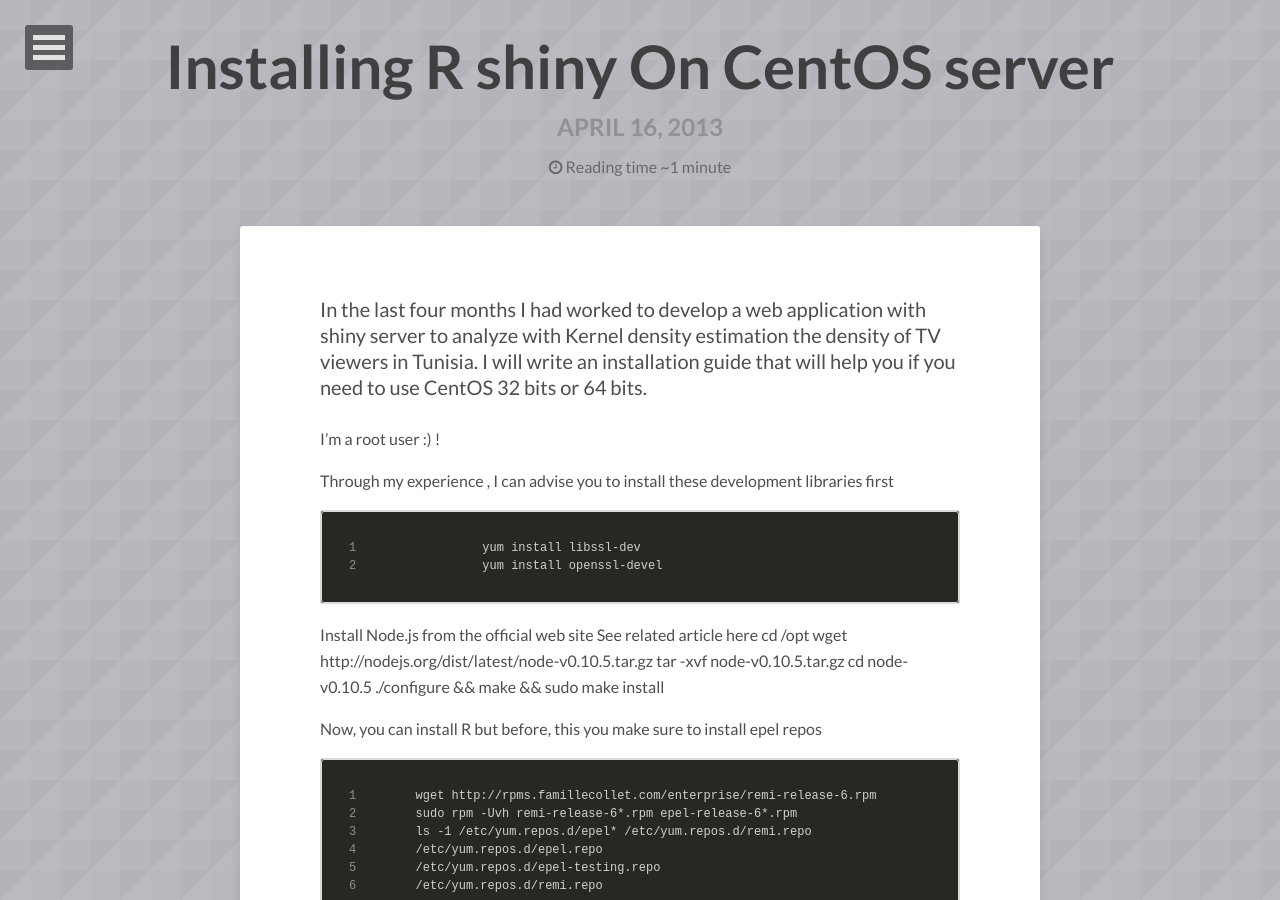
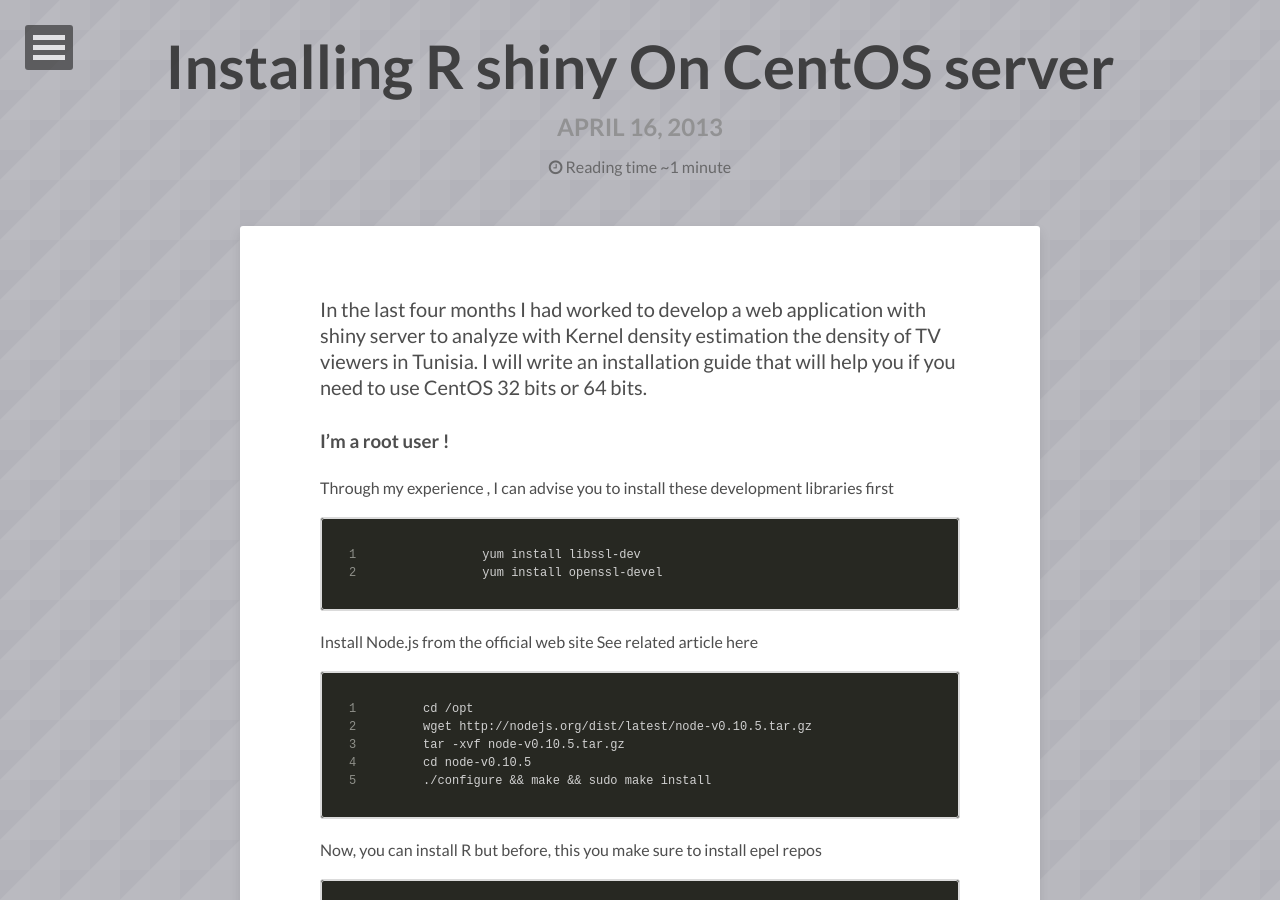
Before and after one commit to saberbouabid/WEBS, a Jekyll site: the page built from _posts/2013-04-16-Shiny on CentOS.md, in a window 1280 px wide and 900 px high. Built offline with Jekyll 4.4.1, drawn with Linux system fonts in a browser that asks for light colours; nearby versions of some CDN libraries; comment, search, counter and statistics services are not loaded; part of the change alters nothing that is shown.

```diff
--- a/_posts/2013-04-16-Shiny on CentOS.md
+++ b/_posts/2013-04-16-Shiny on CentOS.md
@@ -6,20 +6,21 @@ tags: [Unix, R]
 modified: 2013-04-16
 image:
 comment: true
+read-time: false
 ---
 
 In the last four months I had worked to develop a web application with shiny server to analyze with Kernel density estimation  the density of TV viewers in Tunisia. I will write an installation guide that will help you if you need to use CentOS 32 bits or 64 bits.
 
 
-I’m a root user :) !
+### I’m a root user  !
 
 Through my experience , I can advise you to install these development libraries first
-
 
          yum install libssl-dev
          yum install openssl-devel
 
 Install Node.js from the official web site See related article here
+
       cd /opt
       wget http://nodejs.org/dist/latest/node-v0.10.5.tar.gz
       tar -xvf node-v0.10.5.tar.gz
```
